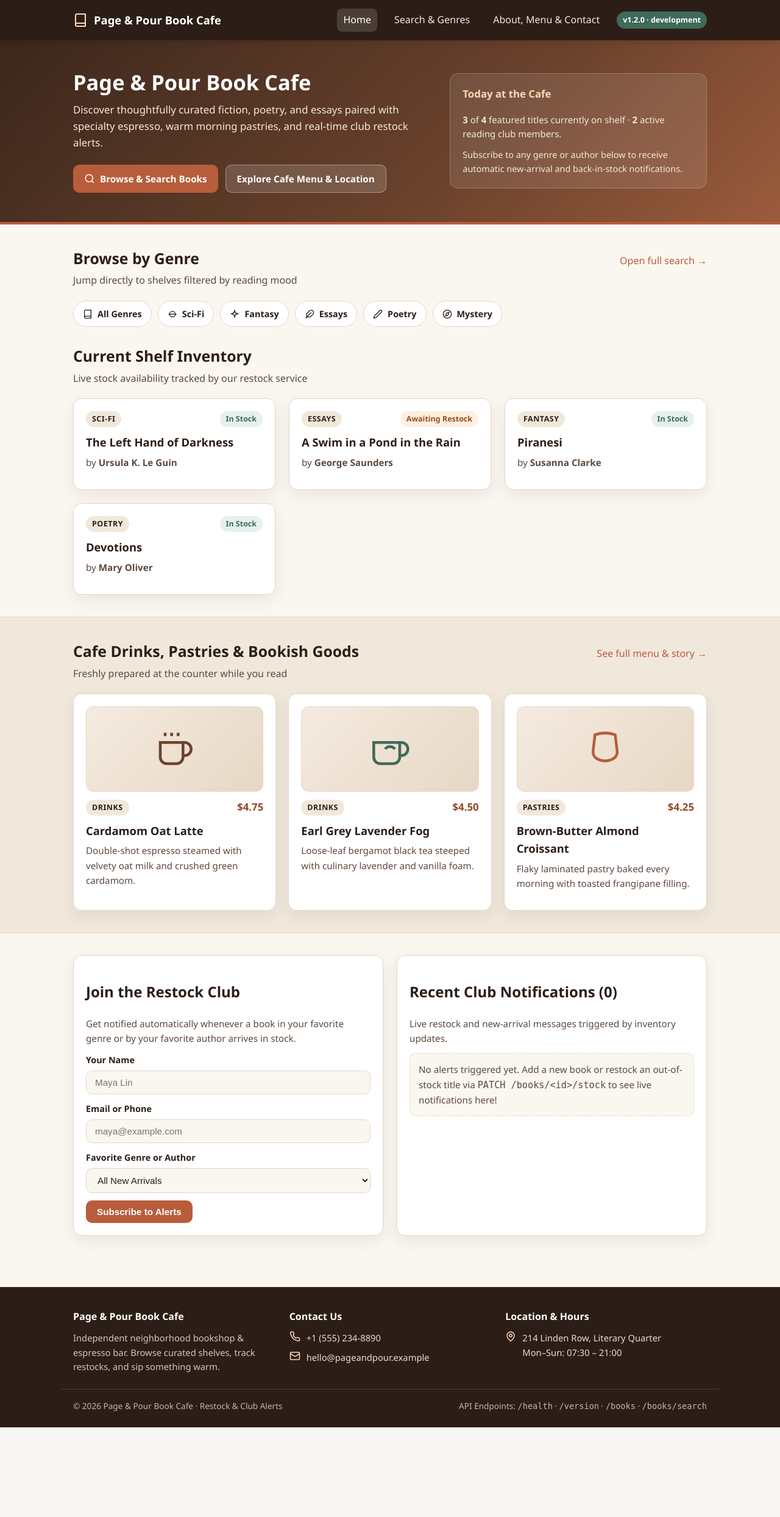
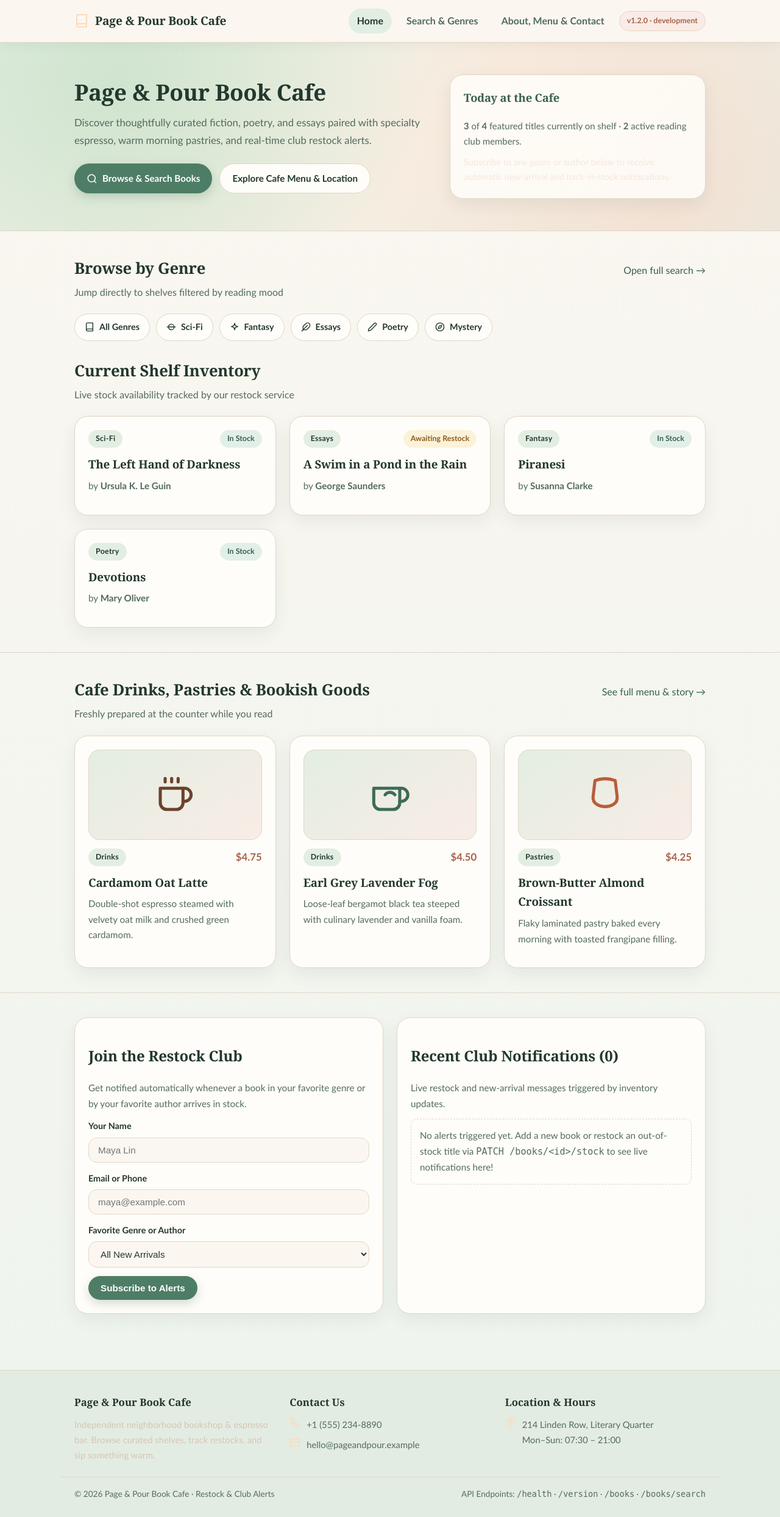
Before and after one commit to Mourine2000/book-cafe-stock, a Flask app: page / in a window 1280 px wide. Shown: the whole page at 61% size. Before the commit the page ends 2340 px from the top, so only its background shows below. Run offline with Flask 3, Linux system fonts and the light colour scheme.

Commit message:
style(ui): apply whimsical sage-green and warm beige theme with rounded icons

```diff
--- a/app/static/css/style.css
+++ b/app/static/css/style.css
@@ -1,17 +1,21 @@
 :root {
-  --bg-cream: #faf6f0;
-  --bg-card: #ffffff;
-  --bg-sand: #f1e8dc;
-  --espresso: #2c1e16;
-  --espresso-soft: #5c493e;
-  --caramel: #b85d3b;
-  --caramel-dark: #944629;
-  --sage: #3e6b58;
-  --sage-soft: #e6f0ec;
-  --amber-soft: #fdf0e1;
-  --border: #e4d8c8;
-  --shadow: 0 8px 24px rgba(44, 30, 22, 0.08);
-  --radius: 14px;
+  --bg-beige: #fbf7f0;
+  --bg-sage-mist: #eef4ee;
+  --bg-card: #fffdf9;
+  --bg-pastel-moss: #e3eee2;
+  --bg-pastel-blush: #f9ece6;
+  --moss-ink: #23382e;
+  --moss-soft: #526b5e;
+  --sage: #4e7d66;
+  --sage-deep: #39614d;
+  --apricot: #c87d64;
+  --apricot-deep: #a96149;
+  --sage-soft: #e2efe8;
+  --butter-soft: #fcf2d9;
+  --border: #dfd6c7;
+  --shadow: 0 10px 28px rgba(35, 56, 46, 0.07);
+  --radius-card: 22px;
+  --radius-soft: 14px;
 }
 
 * {
@@ -20,35 +24,43 @@
 
 body {
   margin: 0;
-  font-family: "Segoe UI", Roboto, "Helvetica Neue", Arial, sans-serif;
-  background-color: var(--bg-cream);
-  color: var(--espresso);
-  line-height: 1.6;
+  font-family: "Trebuchet MS", "Segoe UI", system-ui, sans-serif;
+  background: linear-gradient(180deg, var(--bg-beige) 0%, var(--bg-sage-mist) 100%);
+  color: var(--moss-ink);
+  line-height: 1.68;
+}
+
+h1, h2, h3, .brand {
+  font-family: Georgia, "Palatino Linotype", "Book Antiqua", serif;
+  letter-spacing: -0.01em;
 }
 
 a {
-  color: var(--caramel);
+  color: var(--sage-deep);
   text-decoration: none;
 }
 
 a:hover {
+  color: var(--apricot-deep);
   text-decoration: underline;
 }
 
 .container {
   max-width: 1080px;
   margin: 0 auto;
-  padding: 0 20px;
+  padding: 0 22px;
 }
 
-/* Top Navigation */
+/* Whimsical Sage Navigation */
 .navbar {
-  background: var(--espresso);
-  color: #fff;
+  background: rgba(251, 247, 240, 0.92);
+  backdrop-filter: blur(8px);
+  color: var(--moss-ink);
   position: sticky;
   top: 0;
   z-index: 20;
-  box-shadow: 0 2px 12px rgba(0, 0, 0, 0.15);
+  border-bottom: 1px solid var(--border);
+  box-shadow: 0 4px 18px rgba(35, 56, 46, 0.05);
 }
 
 .nav-inner {
@@ -56,60 +68,65 @@ a:hover {
   flex-wrap: wrap;
   align-items: center;
   justify-content: space-between;
-  padding: 14px 20px;
-  gap: 12px;
+  padding: 14px 22px;
+  gap: 14px;
 }
 
 .brand {
   display: flex;
   align-items: center;
   gap: 10px;
-  color: #fff;
+  color: var(--moss-ink);
   font-weight: 700;
-  font-size: 1.15rem;
+  font-size: 1.2rem;
 }
 
 .brand:hover {
   text-decoration: none;
+  color: var(--sage-deep);
 }
 
 .nav-links {
   display: flex;
   flex-wrap: wrap;
   align-items: center;
-  gap: 18px;
+  gap: 10px;
 }
 
 .nav-links a {
-  color: #f3e9dc;
-  font-weight: 500;
-  padding: 6px 10px;
-  border-radius: 8px;
-  transition: background 0.2s;
+  color: var(--moss-soft);
+  font-weight: 600;
+  padding: 7px 14px;
+  border-radius: 999px;
+  transition: all 0.2s ease;
 }
 
 .nav-links a:hover,
 .nav-links a.active {
-  background: rgba(255, 255, 255, 0.14);
-  color: #fff;
+  background: var(--bg-pastel-moss);
+  color: var(--moss-ink);
   text-decoration: none;
 }
 
 .version-pill {
-  background: var(--sage);
-  color: #fff;
+  background: var(--bg-pastel-blush);
+  color: var(--apricot-deep);
+  border: 1px solid #eccfc2;
   font-size: 0.78rem;
   font-weight: 700;
-  padding: 4px 10px;
+  padding: 5px 12px;
   border-radius: 999px;
 }
 
-/* Hero Banner */
+/* Storybook Sage & Warm Beige Hero */
 .hero {
-  background: linear-gradient(135deg, #3b271c 0%, #6b422c 60%, #9b5b3c 100%);
-  color: #fff;
-  padding: 48px 0;
-  border-bottom: 4px solid var(--caramel);
+  background:
+    radial-gradient(circle at 15% 20%, rgba(198, 224, 199, 0.75) 0%, transparent 45%),
+    radial-gradient(circle at 85% 75%, rgba(248, 219, 203, 0.7) 0%, transparent 48%),
+    linear-gradient(135deg, #e7f0e6 0%, #f7efe3 55%, #e4efe6 100%);
+  color: var(--moss-ink);
+  padding: 52px 0;
+  border-bottom: 1px solid var(--border);
 }
 
 .hero-grid {
@@ -126,14 +143,15 @@ a:hover {
 }
 
 .hero h1 {
-  margin: 0 0 12px;
-  font-size: 2.15rem;
-  line-height: 1.2;
+  margin: 0 0 14px;
+  font-size: 2.3rem;
+  line-height: 1.18;
+  color: var(--moss-ink);
 }
 
 .hero p {
-  margin: 0 0 22px;
-  color: #f4e8dc;
+  margin: 0 0 24px;
+  color: var(--moss-soft);
   font-size: 1.05rem;
 }
 
@@ -147,13 +165,13 @@ a:hover {
   display: inline-flex;
   align-items: center;
   gap: 8px;
-  padding: 10px 18px;
-  border-radius: 10px;
+  padding: 11px 20px;
+  border-radius: 999px;
   font-weight: 600;
   border: none;
   cursor: pointer;
   font-size: 0.95rem;
-  transition: transform 0.15s, background 0.2s;
+  transition: transform 0.18s ease, background 0.2s ease, box-shadow 0.2s ease;
 }
 
 .btn:hover {
@@ -162,43 +180,45 @@ a:hover {
 }
 
 .btn-primary {
-  background: var(--caramel);
+  background: var(--sage);
+  color: #fff;
+  box-shadow: 0 6px 16px rgba(78, 125, 102, 0.25);
+}
+
+.btn-primary:hover {
+  background: var(--sage-deep);
   color: #fff;
 }
 
-.btn-primary:hover {
-  background: var(--caramel-dark);
-}
-
 .btn-secondary {
-  background: rgba(255, 255, 255, 0.15);
-  color: #fff;
-  border: 1px solid rgba(255, 255, 255, 0.35);
+  background: var(--bg-card);
+  color: var(--moss-ink);
+  border: 1px solid var(--border);
 }
 
 .btn-outline {
   background: var(--bg-card);
-  color: var(--espresso);
+  color: var(--moss-ink);
   border: 1px solid var(--border);
 }
 
 .hero-card {
-  background: rgba(255, 255, 255, 0.1);
-  border: 1px solid rgba(255, 255, 255, 0.2);
-  border-radius: var(--radius);
-  padding: 20px;
-  backdrop-filter: blur(4px);
+  background: rgba(255, 253, 249, 0.88);
+  border: 1px solid var(--border);
+  border-radius: var(--radius-card);
+  padding: 22px;
+  box-shadow: var(--shadow);
 }
 
 .hero-card h3 {
   margin-top: 0;
-  font-size: 1.05rem;
-  color: #ffd9b8;
+  font-size: 1.15rem;
+  color: var(--sage-deep);
 }
 
-/* Sections & Cards */
+/* Sections & Soft Cards */
 .section {
-  padding: 36px 0;
+  padding: 40px 0;
 }
 
 .section-header {
@@ -207,23 +227,23 @@ a:hover {
   align-items: baseline;
   justify-content: space-between;
   gap: 12px;
-  margin-bottom: 20px;
+  margin-bottom: 22px;
 }
 
 .section-header h2 {
   margin: 0;
-  font-size: 1.55rem;
+  font-size: 1.6rem;
 }
 
 .section-subtitle {
-  color: var(--espresso-soft);
+  color: var(--moss-soft);
   margin: 4px 0 0;
 }
 
 .grid-3 {
   display: grid;
   grid-template-columns: repeat(auto-fit, minmax(270px, 1fr));
-  gap: 20px;
+  gap: 22px;
 }
 
 .grid-2 {
@@ -235,26 +255,32 @@ a:hover {
 .card {
   background: var(--bg-card);
   border: 1px solid var(--border);
-  border-radius: var(--radius);
-  padding: 20px;
+  border-radius: var(--radius-card);
+  padding: 22px;
   box-shadow: var(--shadow);
+  transition: transform 0.2s ease, border-color 0.2s ease;
+}
+
+.card:hover {
+  transform: translateY(-2px);
+  border-color: #c7d6c6;
 }
 
 .card h3 {
-  margin: 10px 0 6px;
-  font-size: 1.15rem;
+  margin: 12px 0 6px;
+  font-size: 1.18rem;
 }
 
 .card p {
   margin: 0 0 12px;
-  color: var(--espresso-soft);
+  color: var(--moss-soft);
   font-size: 0.95rem;
 }
 
-/* Badges */
+/* Pastel Badges */
 .badge {
   display: inline-block;
-  padding: 3px 10px;
+  padding: 4px 12px;
   border-radius: 999px;
   font-size: 0.78rem;
   font-weight: 700;
@@ -262,22 +288,22 @@ a:hover {
 
 .badge-in {
   background: var(--sage-soft);
-  color: var(--sage);
+  color: var(--sage-deep);
 }
 
 .badge-out {
-  background: var(--amber-soft);
-  color: #9c4a1a;
+  background: var(--butter-soft);
+  color: #8c5d19;
 }
 
 .badge-genre {
-  background: var(--bg-sand);
-  color: var(--espresso);
-  text-transform: uppercase;
-  letter-spacing: 0.04em;
+  background: var(--bg-pastel-moss);
+  color: var(--moss-ink);
+  text-transform: capitalize;
+  letter-spacing: 0.02em;
 }
 
-/* Genre Filter Chips with Icons */
+/* Rounded Genre Chips */
 .genre-bar {
   display: flex;
   flex-wrap: wrap;
@@ -289,35 +315,36 @@ a:hover {
   display: inline-flex;
   align-items: center;
   gap: 8px;
-  padding: 9px 15px;
+  padding: 9px 16px;
   border-radius: 999px;
   background: var(--bg-card);
   border: 1px solid var(--border);
-  color: var(--espresso);
+  color: var(--moss-ink);
   font-weight: 600;
   font-size: 0.9rem;
-  transition: all 0.15s;
+  transition: all 0.18s ease;
 }
 
 .genre-chip:hover {
-  border-color: var(--caramel);
+  border-color: var(--sage);
+  background: var(--bg-pastel-moss);
   text-decoration: none;
 }
 
 .genre-chip.active {
-  background: var(--caramel);
+  background: var(--sage);
   color: #fff;
-  border-color: var(--caramel);
+  border-color: var(--sage);
 }
 
-/* Search Form */
+/* Search & Form Controls */
 .search-box {
   display: flex;
   flex-wrap: wrap;
   gap: 10px;
   background: var(--bg-card);
   padding: 14px;
-  border-radius: var(--radius);
+  border-radius: var(--radius-card);
   border: 1px solid var(--border);
   box-shadow: var(--shadow);
 }
@@ -327,19 +354,19 @@ a:hover {
 .form-group select {
   flex: 1;
   min-width: 200px;
-  padding: 10px 14px;
+  padding: 11px 15px;
   border: 1px solid var(--border);
-  border-radius: 10px;
+  border-radius: var(--radius-soft);
   font-size: 0.95rem;
-  background: var(--bg-cream);
-  color: var(--espresso);
+  background: var(--bg-beige);
+  color: var(--moss-ink);
 }
 
 .form-group {
   display: flex;
   flex-direction: column;
   gap: 6px;
-  margin-bottom: 12px;
+  margin-bottom: 14px;
 }
 
 .form-group label {
@@ -347,15 +374,15 @@ a:hover {
   font-size: 0.9rem;
 }
 
-/* Cafe Product Illustrations */
+/* Soft Fairy-Cafe Product Frames */
 .product-art {
-  height: 140px;
-  border-radius: 12px;
+  height: 148px;
+  border-radius: 18px;
   display: flex;
   align-items: center;
   justify-content: center;
-  margin-bottom: 12px;
-  background: linear-gradient(135deg, #f5ebe0 0%, #e7d7c5 100%);
+  margin-bottom: 14px;
+  background: linear-gradient(145deg, var(--bg-pastel-moss) 0%, var(--bg-pastel-blush) 100%);
   border: 1px solid var(--border);
 }
 
@@ -368,16 +395,17 @@ a:hover {
 
 .price-tag {
   font-weight: 700;
-  color: var(--caramel-dark);
+  color: var(--apricot-deep);
   font-size: 1.05rem;
 }
 
-/* Footer with Contact & Location */
+/* Warm Sage & Beige Footer */
 .footer {
-  background: var(--espresso);
-  color: #e8dccf;
-  padding: 36px 0 24px;
-  margin-top: 48px;
+  background: #e3ece2;
+  color: var(--moss-ink);
+  padding: 38px 0 26px;
+  margin-top: 52px;
+  border-top: 1px solid var(--border);
 }
 
 .footer-grid {
@@ -387,8 +415,10 @@ a:hover {
 }
 
 .footer h4 {
-  color: #fff;
+  font-family: Georgia, "Palatino Linotype", serif;
+  color: var(--moss-ink);
   margin: 0 0 10px;
+  font-size: 1.05rem;
 }
 
 .footer-item {
@@ -397,14 +427,15 @@ a:hover {
   gap: 10px;
   margin-bottom: 8px;
   font-size: 0.92rem;
+  color: var(--moss-soft);
 }
 
 .footer-bottom {
-  border-top: 1px solid rgba(255, 255, 255, 0.14);
+  border-top: 1px solid var(--border);
   margin-top: 24px;
   padding-top: 16px;
   font-size: 0.85rem;
-  color: #c7b6a5;
+  color: var(--moss-soft);
   display: flex;
   flex-wrap: wrap;
   justify-content: space-between;
@@ -413,10 +444,10 @@ a:hover {
 
 .alert-success {
   background: var(--sage-soft);
-  color: var(--sage);
-  border: 1px solid #b8d6c9;
+  color: var(--sage-deep);
+  border: 1px solid #b6d1c3;
   padding: 12px 16px;
-  border-radius: 10px;
+  border-radius: var(--radius-soft);
   margin-bottom: 16px;
   font-weight: 600;
 }
--- a/app/templates/index.html
+++ b/app/templates/index.html
@@ -44,17 +44,17 @@
       {% for g in genres %}
       <a class="genre-chip" href="{{ url_for('search_page', genre=g.slug) }}">
         {% if g.icon == 'planet' %}
-        <svg width="16" height="16" viewBox="0 0 24 24" fill="none" stroke="currentColor" stroke-width="2"><circle cx="12" cy="12" r="7"/><path d="M2 12h20"/></svg>
+        <svg width="16" height="16" viewBox="0 0 24 24" fill="none" stroke="currentColor" stroke-width="2.1" stroke-linecap="round" stroke-linejoin="round"><circle cx="12" cy="12" r="7"/><path d="M2 12h20"/></svg>
         {% elif g.icon == 'sparkles' %}
-        <svg width="16" height="16" viewBox="0 0 24 24" fill="none" stroke="currentColor" stroke-width="2"><path d="m12 3 1.9 5.8L20 11l-6.1 2.2L12 19l-1.9-5.8L4 11l6.1-2.2Z"/></svg>
+        <svg width="16" height="16" viewBox="0 0 24 24" fill="none" stroke="currentColor" stroke-width="2.1" stroke-linecap="round" stroke-linejoin="round"><path d="m12 3 1.9 5.8L20 11l-6.1 2.2L12 19l-1.9-5.8L4 11l6.1-2.2Z"/></svg>
         {% elif g.icon == 'feather' %}
-        <svg width="16" height="16" viewBox="0 0 24 24" fill="none" stroke="currentColor" stroke-width="2"><path d="M20.24 12.24a6 6 0 0 0-8.49-8.49L5 10.5V19h8.5z"/><line x1="16" y1="8" x2="2" y2="22"/></svg>
+        <svg width="16" height="16" viewBox="0 0 24 24" fill="none" stroke="currentColor" stroke-width="2.1" stroke-linecap="round" stroke-linejoin="round"><path d="M20.24 12.24a6 6 0 0 0-8.49-8.49L5 10.5V19h8.5z"/><line x1="16" y1="8" x2="2" y2="22"/></svg>
         {% elif g.icon == 'quill' %}
-        <svg width="16" height="16" viewBox="0 0 24 24" fill="none" stroke="currentColor" stroke-width="2"><path d="M17 3a2.85 2.83 0 1 1 4 4L7.5 20.5 2 22l1.5-5.5Z"/></svg>
+        <svg width="16" height="16" viewBox="0 0 24 24" fill="none" stroke="currentColor" stroke-width="2.1" stroke-linecap="round" stroke-linejoin="round"><path d="M17 3a2.85 2.83 0 1 1 4 4L7.5 20.5 2 22l1.5-5.5Z"/></svg>
         {% elif g.icon == 'compass' %}
-        <svg width="16" height="16" viewBox="0 0 24 24" fill="none" stroke="currentColor" stroke-width="2"><circle cx="12" cy="12" r="10"/><polygon points="16.24 7.76 14.12 14.12 7.76 16.24 9.88 9.88 16.24 7.76"/></svg>
+        <svg width="16" height="16" viewBox="0 0 24 24" fill="none" stroke="currentColor" stroke-width="2.1" stroke-linecap="round" stroke-linejoin="round"><circle cx="12" cy="12" r="10"/><polygon points="16.24 7.76 14.12 14.12 7.76 16.24 9.88 9.88 16.24 7.76"/></svg>
         {% else %}
-        <svg width="16" height="16" viewBox="0 0 24 24" fill="none" stroke="currentColor" stroke-width="2"><path d="M4 19.5A2.5 2.5 0 0 1 6.5 17H20"/><path d="M6.5 2H20v20H6.5A2.5 2.5 0 0 1 4 19.5v-15A2.5 2.5 0 0 1 6.5 2z"/></svg>
+        <svg width="16" height="16" viewBox="0 0 24 24" fill="none" stroke="currentColor" stroke-width="2.1" stroke-linecap="round" stroke-linejoin="round"><path d="M4 19.5A2.5 2.5 0 0 1 6.5 17H20"/><path d="M6.5 2H20v20H6.5A2.5 2.5 0 0 1 4 19.5v-15A2.5 2.5 0 0 1 6.5 2z"/></svg>
         {% endif %}
         <span>{{ g.label }}</span>
       </a>
@@ -100,11 +100,11 @@
       <article class="card">
         <div class="product-art" aria-hidden="true">
           {% if item.visual == 'latte' %}
-          <svg width="64" height="64" viewBox="0 0 24 24" fill="none" stroke="#6b422c" stroke-width="1.7"><path d="M17 8h1a4 4 0 1 1 0 8h-1"/><path d="M3 8h14v9a4 4 0 0 1-4 4H7a4 4 0 0 1-4-4Z"/><line x1="6" y1="2" x2="6" y2="4"/><line x1="10" y1="2" x2="10" y2="4"/><line x1="14" y1="2" x2="14" y2="4"/></svg>
+          <svg width="64" height="64" viewBox="0 0 24 24" fill="none" stroke="#6b422c" stroke-width="1.9" stroke-linecap="round" stroke-linejoin="round"><path d="M17 8h1a4 4 0 1 1 0 8h-1"/><path d="M3 8h14v9a4 4 0 0 1-4 4H7a4 4 0 0 1-4-4Z"/><line x1="6" y1="2" x2="6" y2="4"/><line x1="10" y1="2" x2="10" y2="4"/><line x1="14" y1="2" x2="14" y2="4"/></svg>
           {% elif item.visual == 'tea' %}
-          <svg width="64" height="64" viewBox="0 0 24 24" fill="none" stroke="#3e6b58" stroke-width="1.7"><path d="M18 8h1a4 4 0 0 1 0 8h-1"/><path d="M2 8h16v9a4 4 0 0 1-4 4H6a4 4 0 0 1-4-4V8z"/><path d="M9 12c1.5-2 4.5-2 6 0"/></svg>
+          <svg width="64" height="64" viewBox="0 0 24 24" fill="none" stroke="#3e6b58" stroke-width="1.9" stroke-linecap="round" stroke-linejoin="round"><path d="M18 8h1a4 4 0 0 1 0 8h-1"/><path d="M2 8h16v9a4 4 0 0 1-4 4H6a4 4 0 0 1-4-4V8z"/><path d="M9 12c1.5-2 4.5-2 6 0"/></svg>
           {% else %}
-          <svg width="64" height="64" viewBox="0 0 24 24" fill="none" stroke="#b85d3b" stroke-width="1.7"><path d="M4.6 13.11 5.79 3.21c1.89-.69 4.19-1.1 6.21-1.1s4.32.41 6.21 1.1l1.19 9.9c.23 1.91-.68 3.79-2.35 4.78-3.09 1.83-6.99 1.83-10.08 0-1.67-.99-2.58-2.87-2.37-4.78Z"/></svg>
+          <svg width="64" height="64" viewBox="0 0 24 24" fill="none" stroke="#b85d3b" stroke-width="1.9" stroke-linecap="round" stroke-linejoin="round"><path d="M4.6 13.11 5.79 3.21c1.89-.69 4.19-1.1 6.21-1.1s4.32.41 6.21 1.1l1.19 9.9c.23 1.91-.68 3.79-2.35 4.78-3.09 1.83-6.99 1.83-10.08 0-1.67-.99-2.58-2.87-2.37-4.78Z"/></svg>
           {% endif %}
         </div>
         <div class="product-meta">
```
Also changed, not shown: app/templates/about.html (+6 -6 lines), app/templates/search.html (+6 -6 lines).
